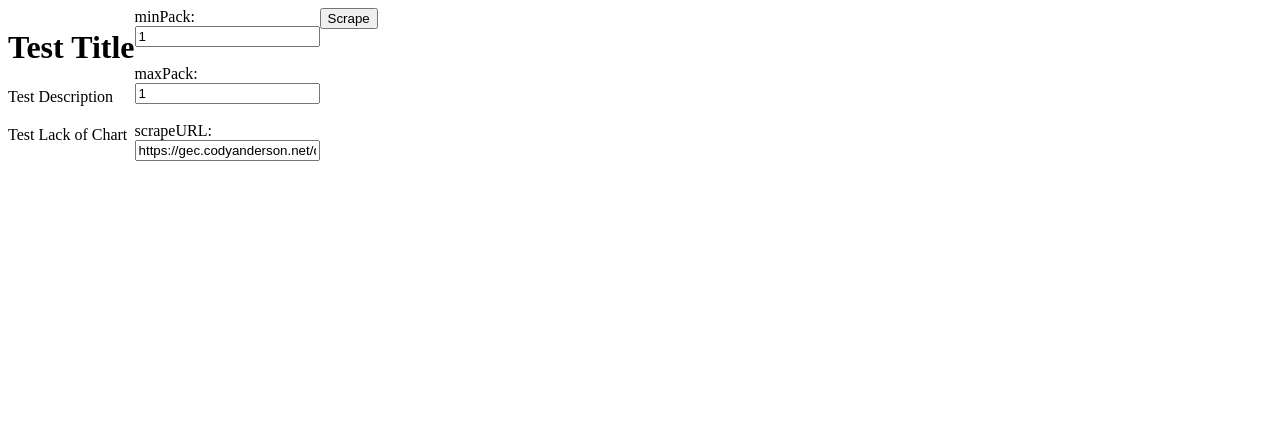
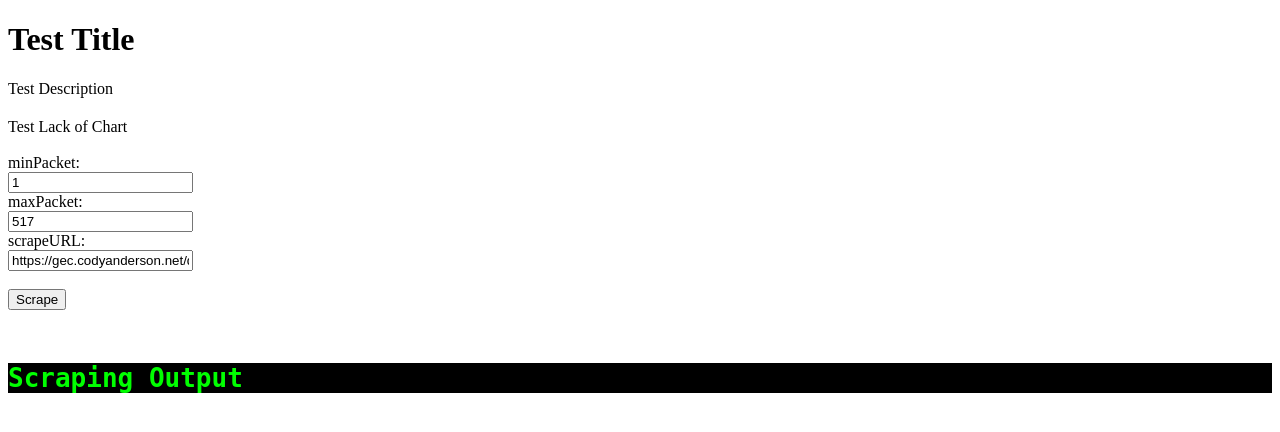
Before and after one commit to CodyAnderson/GlobalCircuitGroundStation, a Django app: page /scrape/ in a window 1280 px wide. Shown: the top 432 px of the page. Run offline with Django 3.2, Linux system fonts and the light colour scheme; some libraries are stand-ins or nearby versions.

Commit message:
FIxed a bug about inserting data into the database where utcnow() was called to create data. Got the dumping and scraping working correctly.

```diff
--- a/groundstation/groundstationapp/templates/groundstation/scrape.html
+++ b/groundstation/groundstationapp/templates/groundstation/scrape.html
@@ -23,30 +23,62 @@
 		</script>
 	</head>
 	<body>
-		<div style="float: left;">
+		<div>
 			<h1>Test Title</h1>
 			<h2> </h2>
 			<th>Test Description</th>
 			<h2> </h2>
 			Test Lack of Chart
 		</div>
-		<form style="float: left;">
-			minPack:<br>
-			<input type="text" name="minPack" value="{{ minPack }}"><br><br>
-			maxPack:<br>
-			<input type="text" name="maxPack" value="{{ maxPack }}"><br><br>
+		<br>
+		<div>
+		<form>
+			minPacket:<br>
+			<input type="text" name="minPack" value="{{ minPack }}"><br>
+			maxPacket:<br>
+			<input type="text" name="maxPack" value="{{ maxPack }}"><br>
 			scrapeURL:<br>
-			<input type="text" name="scrapeURL" value="{{ scrapeURL }}"><br><br>
+			<input type="text" name="scrapeURL" value="{{ scrapeURL }}"><br>
 			<!--<input type="submit" value="Scrape">-->
 		</form>
+		<br>
 		<button onclick="scrapeMe()">Scrape</button>
 		<script>
+			var xhttp = new XMLHttpRequest();
 			function scrapeMe() {
-
-			  getJSON('https://gec.codyanderson.net/dump.json?maxPack=50',function(err,data){alert(data[1].momsn);});
+				document.getElementById("CLI").innerHTML = document.getElementById("CLI").innerHTML + "\nStarting...\n";
+				var URLToScrape = document.getElementsByName("scrapeURL")[0].value + "?minPack=" + document.getElementsByName("minPack")[0].value + "&maxPack=" + document.getElementsByName("maxPack")[0].value;
+				getJSON(URLToScrape,
+					function(err,data)
+					{
+						for (i = 0; i < data.length; i++)
+						{
+							document.getElementById("CLI").innerHTML = document.getElementById("CLI").innerHTML + "\n" + "Posting record number " + String(i) + ":"
+							xhttp.open("POST", "/post/", false);
+							xhttp.setRequestHeader("Content-type", "application/x-www-form-urlencoded");
+							var pS = "";
+							pS = pS + "imei=" + data[i].imei
+							pS = pS + "&" + "momsn=" + data[i].momsn
+							pS = pS + "&" + "transmit_time=" + data[i].transmit_time
+							pS = pS + "&" + "iridium_latitude=" + data[i].iridium_latitude
+							pS = pS + "&" + "iridium_longitude=" + data[i].iridium_longitude
+							pS = pS + "&" + "iridium_cep=" + data[i].iridium_cep
+							pS = pS + "&" + "data=" + data[i].data
+							var paramString = pS;
+							xhttp.send(paramString);
+							document.getElementById("CLI").innerHTML = document.getElementById("CLI").innerHTML + "\n\t" + JSON.stringify(data[i]);
+						}
+						document.getElementById("CLI").innerHTML = document.getElementById("CLI").innerHTML + "\nDone";
+						//alert(data.length);
+					}
+				);
 
 			}
 		</script>
+		</div>
+		<br>
+		<br>
+		<pre id="CLI" style="background-color:#000000;color:#00FF00;"><h1>Scraping Output</h1></pre>
 	</body>
 
 </html>
--- a/groundstation/groundstationapp/views.py
+++ b/groundstation/groundstationapp/views.py
@@ -69,7 +69,7 @@ def gps(request):		 # Change to google maps
 @csrf_exempt
 def dumpfunc(request):
 	minPack = request.GET.get('minPack', '1')
-	maxPack = request.GET.get('maxPack', '1')
+	maxPack = request.GET.get('maxPack', '517')
 
 	packetList = []
 
@@ -91,7 +91,7 @@ def dumpfunc(request):
 @csrf_exempt
 def scrapefunc(request):
 	minPack = request.GET.get('minPack', '1')
-	maxPack = request.GET.get('maxPack', '1')
+	maxPack = request.GET.get('maxPack', '517')
 	scrapeURL = request.GET.get('scrapeURL', 'https://gec.codyanderson.net/dump.json')
 
 	context = {
@@ -139,11 +139,12 @@ def postfunc(request):
 			packet_fields = structure.unpack_new(binary_packet_data)
 			print(packet_fields['seq'])
 			print(packet_fields['version'])
-			timestring = '20' + request.POST.get('transmit_time')
+			#timestring = '20' + request.POST.get('transmit_time')
+			datetimeString = datetime.strptime(request.POST.get('transmit_time'),"%y-%m-%d %H:%M:%S")
 			filteredImei = request.POST.get('imei')
 			if(filteredImei == "CollinsLaptop"):
 				filteredImei = "888888888888888"
-			new_IridiumData = models.IridiumData.objects.create(transmit_time = timestring, iridium_latitude = request.POST.get('iridium_latitude'), iridium_longitude = request.POST.get('iridium_longitude'), iridium_cep = request.POST.get('iridium_cep'), momsn = request.POST.get('momsn'), imei = filteredImei, transmitted_via_satellite = True if request.POST.get('transmitted_via_satellite') is None else request.POST.get('transmitted_via_satellite'))
+			new_IridiumData = models.IridiumData.objects.create(transmit_time = datetimeString, iridium_latitude = request.POST.get('iridium_latitude'), iridium_longitude = request.POST.get('iridium_longitude'), iridium_cep = request.POST.get('iridium_cep'), momsn = request.POST.get('momsn'), imei = filteredImei, transmitted_via_satellite = True if request.POST.get('transmitted_via_satellite') is None else request.POST.get('transmitted_via_satellite'))
 			print(new_IridiumData.transmit_time)
 			new_Packet = models.Packet.objects.create(global_id=new_IridiumData,packet_id=packet_fields['seq'],version=packet_fields['version'])
 			new_RawData = models.RawData.objects.create(global_id=new_Packet,data=binary_packet_data,hexdata=packet_data)
@@ -151,12 +152,12 @@ def postfunc(request):
 			hour_now = packet_fields['time']//10000
 			minute_now = (packet_fields['time']-hour_now*10000)//100
 			second_now = packet_fields['time']-hour_now*10000-minute_now*100
-			time_now = datetime.utcnow().replace(hour=hour_now,minute=minute_now,second=second_now,microsecond=0)
+			time_now = datetimeString.replace(hour=hour_now,minute=minute_now,second=second_now,microsecond=0)
 
 			cond_hour_now = packet_fields['cond_time']//10000
 			cond_minute_now = (packet_fields['cond_time']-cond_hour_now*10000)//100
 			cond_second_now = packet_fields['cond_time']-cond_hour_now*10000-cond_minute_now*100
-			cond_time_now = datetime.utcnow().replace(hour=cond_hour_now,minute=cond_minute_now,second=cond_second_now,microsecond=0)
+			cond_time_now = datetimeString.replace(hour=cond_hour_now,minute=cond_minute_now,second=cond_second_now,microsecond=0)
 
 
 
```
